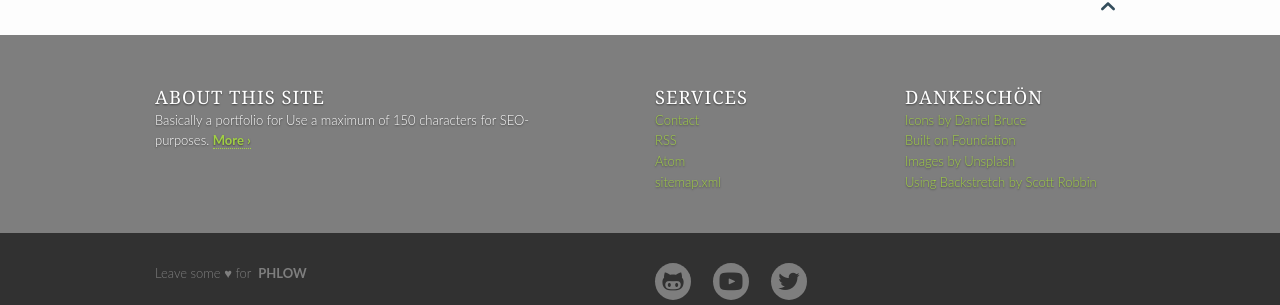
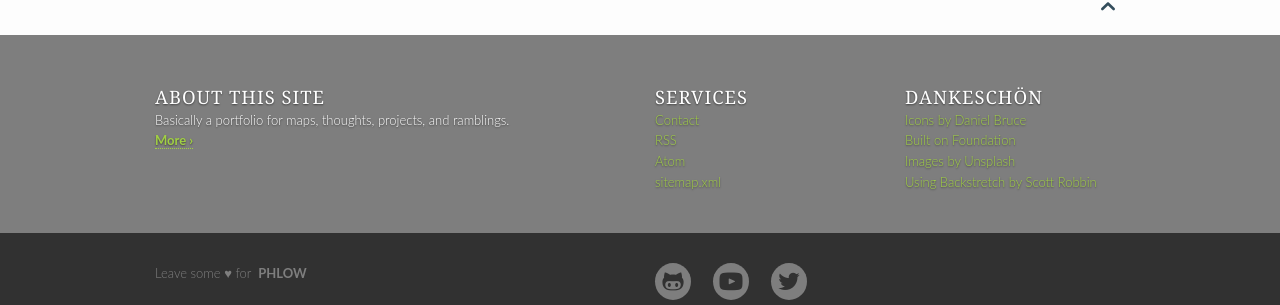
Before and after one commit to wontgruber/wontgruber.github.io, a Jekyll site: the page built from pages/pages-root-folder/index.md, in a window 1280 px wide and 900 px high, scrolled down 1514 px. Shown: the part 556-861 px from the top of the window. Built offline with Jekyll 4.4.1, drawn with Linux system fonts in a browser that asks for light colours.

Commit message:
Update _config.yml

```diff
--- a/_config.yml
+++ b/_config.yml
@@ -16,20 +16,20 @@
 
 
 # The description is used on homepage and in the footer to quickly describe your website. Use a maximum of 150 characters for SEO-purposes.
-description: "Basically a portfolio for  Use a maximum of 150 characters for SEO-purposes."
+description: "Basically a portfolio for maps, thoughts, projects, and ramblings."
 
 # Main author of the website
 # See > authors.yml
-author: phlow
+author: wontgruber
 
 # This URL is the main address for absolute links. Don't include a slash at the end.
 #
-url: 'https://phlow.github.io/feeling-responsive'
+url: 'https://wontgruber.github.io'
 baseurl: ''
 
 # This is for the editing function in _/includes/improve_content
 # Leave it empty if your site is not on GitHub/GitHub Pages
-improve_content: https://github.com/Phlow/feeling-responsive/edit/gh-pages
+#improve_content: https://github.com/Phlow/feeling-responsive/edit/gh-pages
 
 # This URL points directly to the images directory making
 # things easier to link to images in posts and templates. It needs a slash at the end.
@@ -37,7 +37,7 @@
 # Example: <img src="{{ site.urlimg }}{{ post.image.title }}" />
 # Markdown-Example for posts ![Image Text]({{ site.urlimg }}image.jpg)
 #
-urlimg: 'https://phlow.github.io/feeling-responsive/images/'
+urlimg: 'https://wontgruber.github.io/images/'
 
 
 # Logo size is 600x80 pixels
```
